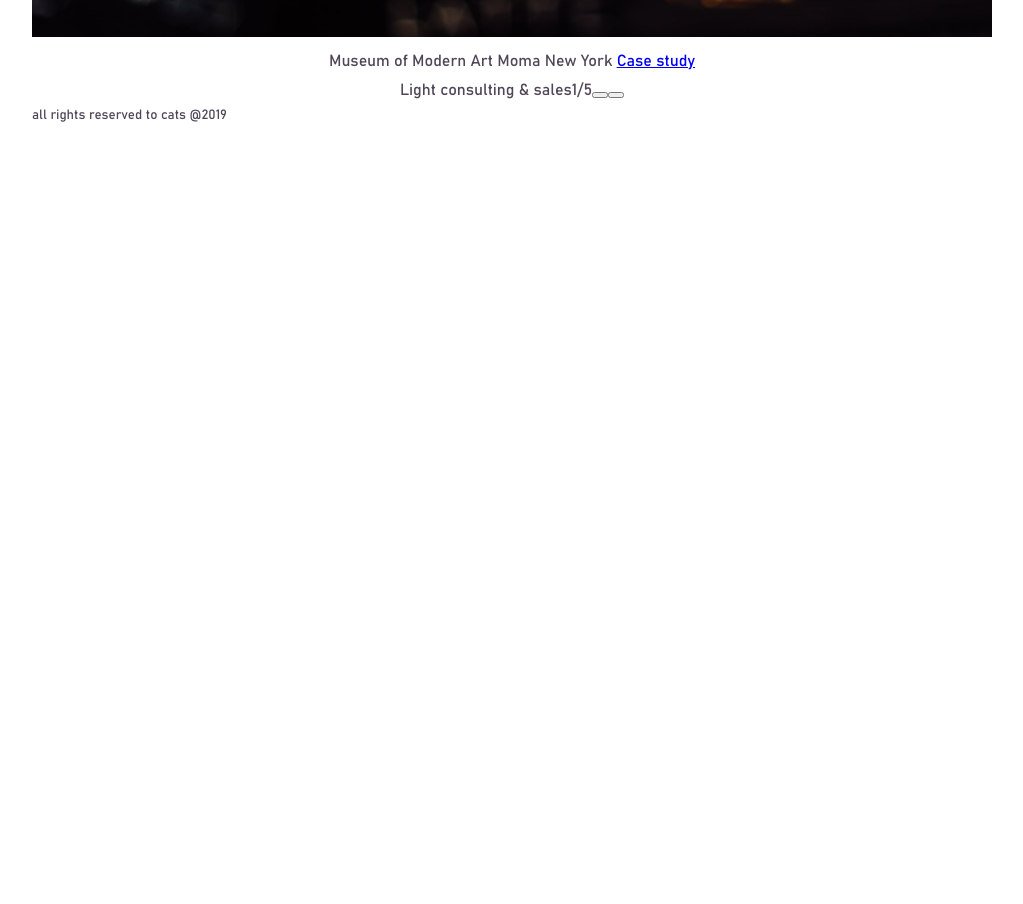
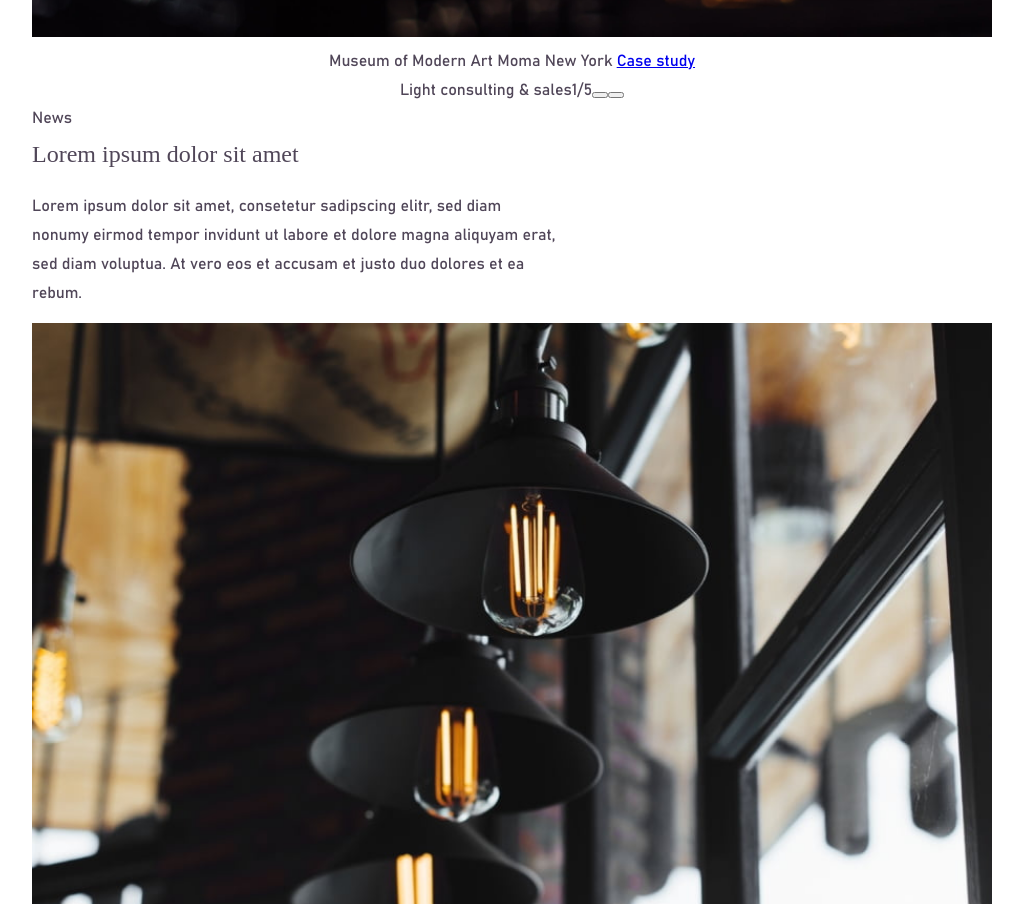
Before and after one commit to pitzbro/webshop-vue-sass, a Vue app: page / in a window 1280 px wide. Shown: the part 808-1712 px from the top of the page, without its empty margins (128-1151 px from the left). Before the commit the page ends 936 px from the top, so only its background shows below. Built offline with nearby package versions, Linux system fonts and the light colour scheme; what vue-resource would draw is missing.

Commit message:
added main

```diff
--- a/src/App.vue
+++ b/src/App.vue
@@ -1,9 +1,7 @@
 <template>
   <div id="app" class="main-layout">
-    <router-view />
-    <footer class="main-footer full main-layout">
-      <small>all rights reserved to cats @2019</small>
-    </footer>
+    <router-view name="header"/>
+    <router-view name="main"/>
   </div>
 </template>
 
--- a/src/router/index.js
+++ b/src/router/index.js
@@ -1,6 +1,7 @@
 import Vue from 'vue'
 import VueRouter from 'vue-router'
-import Home from '../views/Home.vue'
+import Header from '../views/Header.vue'
+import Main from '../views/Main.vue'
 
 Vue.use(VueRouter)
 
@@ -8,7 +9,11 @@ const routes = [
   {
     path: '/',
     name: 'home',
-    component: Home
+    // component: Home
+    components: {
+      header: Header,
+      main: Main,
+    }
   },
   {
     path: '/about',
--- /dev/null
+++ b/src/views/Main.vue
@@ -0,0 +1,35 @@
+<template>
+  <section class="news-container">
+    <span class="news-category">News</span>
+    <div class="news-container">
+      <h2 class="news-title">Lorem ipsum dolor sit amet</h2>
+      <p class="news-text">
+        Lorem ipsum dolor sit amet, consetetur sadipscing elitr, sed diam nonumy
+        eirmod tempor invidunt ut labore et dolore magna aliquyam erat, sed diam
+        voluptua. At vero eos et accusam et justo duo dolores et ea rebum.
+      </p>
+    </div>
+    <img src="~@/assets/images/news915.jpg" alt="" class="news-image">
+    <div class="news-item item-container">
+      <img src="~@/assets/images/pracht_light.jpg" alt="" class="news-item-image">
+      <span class="item-name">Brand: <mark>Pracht </mark> | Model: Mirona</span>
+    </div>
+  </section>
+</template>
+
+<script>
+// COMPONENTS
+import CatCard from "@/components/cats/cat-card.vue";
+import { miscellaneous, logos } from "../services/svg.service";
+
+export default {
+  name: "home",
+  components: {},
+
+  data: () => {
+    return {
+      logo: logos.logoFull,
+    };
+  },
+};
+</script>
```
Also changed, not shown: src/assets/images/news915.jpg (renamed from src/assets/images/shutterstock_503943679.jpg), src/views/Header.vue (renamed from src/views/Home.vue).
